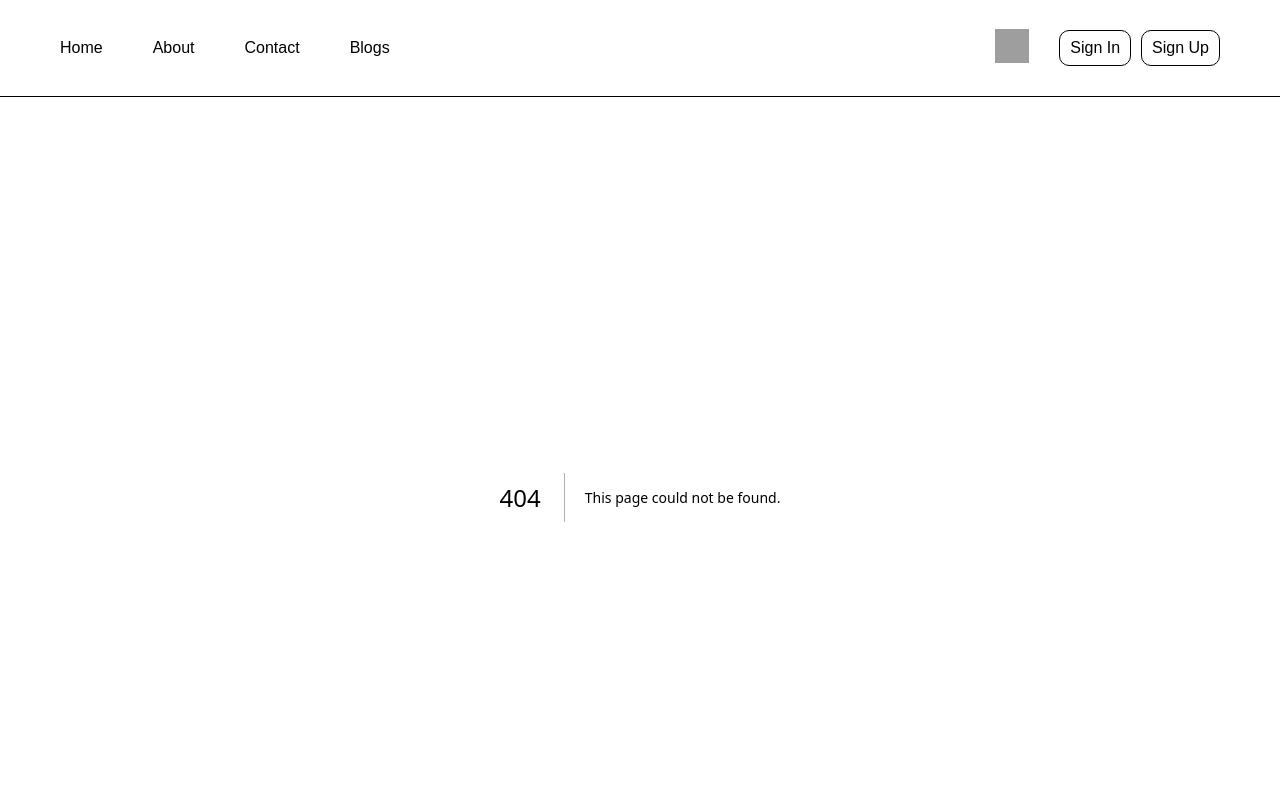
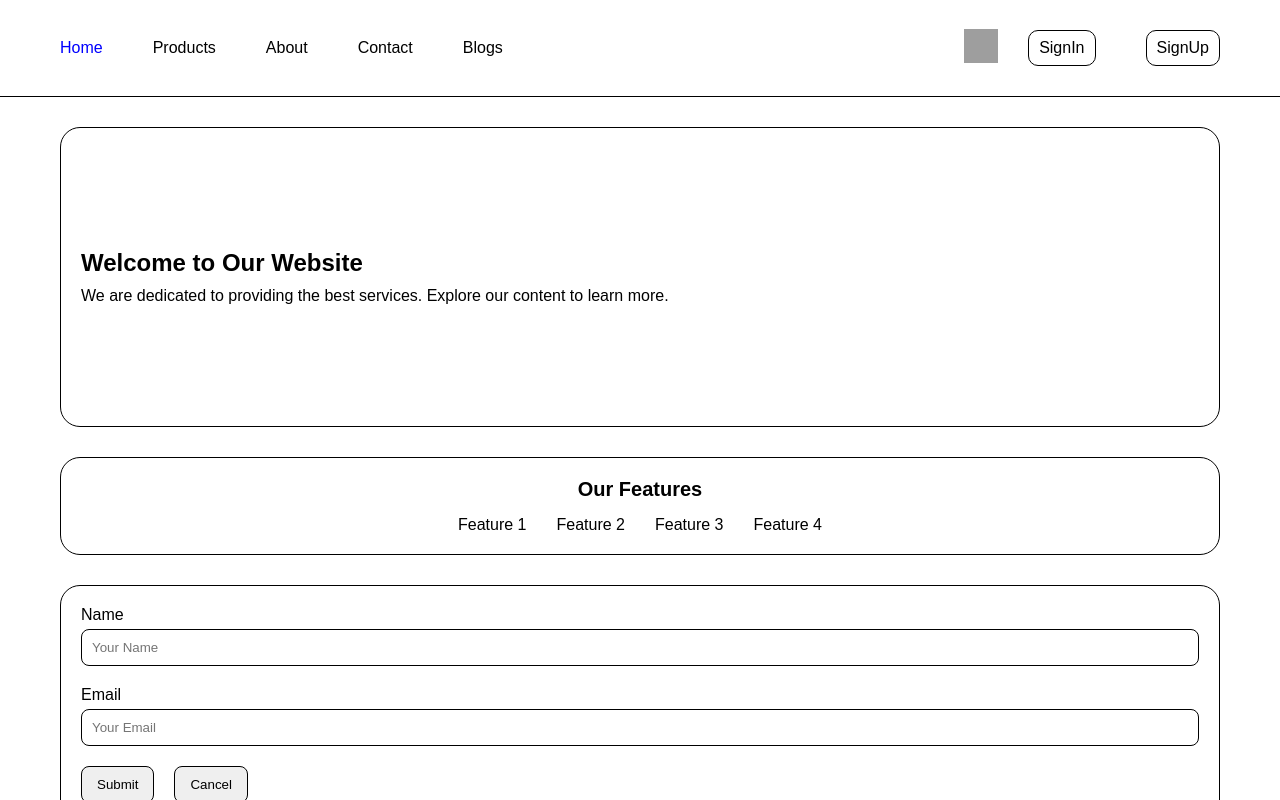
Before and after one commit to BTavkhelidze/tbc, a Next.js app: page /home in a window 1280 px wide. Before the commit this address had no page. Built offline with nearby package versions, Linux system fonts and the light colour scheme; grey boxes are pictures that could not be loaded.

Commit message:
Added pages
1. Added /home page;
2. Added link for /signIn page;
3. Added link for /signUp page;
4. Tried to modify main page from /products to /home.

```diff
--- /dev/null
+++ b/app/home/home.module.css
@@ -0,0 +1,120 @@
+.home_container {
+  max-width: 1440px;
+  width: 100%;
+  margin: 0 auto;
+  display: flex;
+  flex-direction: column;
+  align-items: center;
+  gap: 30px;
+  padding: 30px 60px;
+}
+
+/* Banner Section */
+.banner_section {
+  width: 100%;
+  height: 300px;
+  display: flex;
+  flex-direction: row;
+  border-radius: 20px;
+  border: 1px solid black;
+  gap: 20px;
+}
+
+.banner_image {
+  flex: 1;
+  border-radius: 20px;
+  overflow: hidden;
+}
+
+.banner_img {
+  width: 100%;
+  height: 100%;
+  object-fit: cover;
+}
+
+.banner_text {
+  flex: 1;
+  display: flex;
+  flex-direction: column;
+  justify-content: center;
+  padding: 20px;
+}
+
+.welcome_message {
+  font-size: 24px;
+  font-weight: 700;
+  margin-bottom: 10px;
+}
+
+.intro_text {
+  font-size: 16px;
+  font-weight: 400;
+}
+
+/* Features Section */
+.features_section {
+  width: 100%;
+  padding: 20px;
+  border: 1px solid black;
+  border-radius: 20px;
+  text-align: center;
+}
+
+.features_title {
+  font-size: 20px;
+  font-weight: 600;
+  margin-bottom: 15px;
+}
+
+.features_list {
+  display: flex;
+  gap: 30px;
+  justify-content: center;
+  list-style: none;
+  padding: 0;
+}
+
+/* Contact Section */
+.contact_section {
+  width: 100%;
+  border: 1px solid black;
+  border-radius: 20px;
+  padding: 20px;
+}
+
+.input_wrapper {
+  margin-bottom: 20px;
+}
+
+.input_wrapper label {
+  display: block;
+  margin-bottom: 5px;
+  font-weight: 500;
+}
+
+.input_wrapper input {
+  width: 100%;
+  padding: 10px;
+  border-radius: 8px;
+  border: 1px solid black;
+  outline: none;
+}
+
+.buttons_wrapper {
+  display: flex;
+  gap: 20px;
+}
+
+.buttons_wrapper button {
+  padding: 10px 15px;
+  border: none;
+  border-radius: 8px;
+  cursor: pointer;
+  border: 1px solid black;
+}
+
+.buttons_wrapper button:hover {
+  background-color: black;
+  color: white;
+  transition: background-color 0.3s;
+}
--- /dev/null
+++ b/app/home/page.js
@@ -0,0 +1,47 @@
+import style from './home.module.css';
+import Image from 'next/image';
+
+const Home = () => {
+  return (
+    <main className={style.home_container}>
+      <section className={style.banner_section}>
+        <div className={style.banner_text}>
+          <h2 className={style.welcome_message}>Welcome to Our Website</h2>
+          <p className={style.intro_text}>
+            We are dedicated to providing the best services. Explore our content
+            to learn more.
+          </p>
+        </div>
+      </section>
+
+      <section className={style.features_section}>
+        <h3 className={style.features_title}>Our Features</h3>
+        <ul className={style.features_list}>
+          <li>Feature 1</li>
+          <li>Feature 2</li>
+          <li>Feature 3</li>
+          <li>Feature 4</li>
+        </ul>
+      </section>
+
+      <section className={style.contact_section}>
+        <form>
+          <div className={style.input_wrapper}>
+            <label htmlFor='name'>Name</label>
+            <input type='text' id='name' placeholder='Your Name' />
+          </div>
+          <div className={style.input_wrapper}>
+            <label htmlFor='email'>Email</label>
+            <input type='email' id='email' placeholder='Your Email' />
+          </div>
+          <div className={style.buttons_wrapper}>
+            <button type='submit'>Submit</button>
+            <button type='button'>Cancel</button>
+          </div>
+        </form>
+      </section>
+    </main>
+  );
+};
+
+export default Home;
--- a/app/page.js
+++ b/app/page.js
@@ -1,11 +1,11 @@
 import Image from 'next/image';
 import styles from './page.module.css';
-import Products from './products/page';
+import HomeContent from './home/page';
 
 export default function Home() {
   return (
     <div>
-      <Products />
+      <HomeContent />
     </div>
   );
 }
--- /dev/null
+++ b/app/signIn/page.js
@@ -0,0 +1,6 @@
+import styles from './signIn.module.css';
+export default function page() {
+  return (
+    <div>sign in page</div>
+  )
+}
--- /dev/null
+++ b/app/signUp/page.js
@@ -0,0 +1,6 @@
+import styles from './signUp.module.css';
+export default function page() {
+  return (
+    <div>sign up page</div>
+  )
+}
--- a/components/Header/Header.jsx
+++ b/components/Header/Header.jsx
@@ -12,8 +12,11 @@ const Header = () => {
         {/* navigation from layout.jsx */}
         <nav>
           <ul>
+          <li>
+              <NavLink href='/home'>Home</NavLink>
+            </li>
             <li>
-              <NavLink href='/products'>Home</NavLink>
+              <NavLink href='/products'>Products</NavLink>
             </li>
             <li>
               <NavLink href='/about'>About</NavLink>
@@ -39,9 +42,16 @@ const Header = () => {
               />
             </Link>
           </div>
-          <p>Sign In</p>
-
-          <p>Sign Up</p>
+          <nav>
+          <ul>
+          <li>
+              <NavLink href='/signIn'>SignIn</NavLink>
+            </li>
+            <li>
+              <NavLink href='/signUp'>SignUp</NavLink>
+            </li>
+          </ul>
+        </nav>
         </div>
       </div>
     </header>
--- a/next.config.mjs
+++ b/next.config.mjs
@@ -7,7 +7,7 @@ const nextConfig = {
     return [
       {
         source: '/',
-        destination: '/products',
+        destination: '/home',
         permanent: true,
       },
     ];
```
Also changed, not shown: app/signIn/signIn.module.css (added), app/signUp/signUp.module.css (added).
